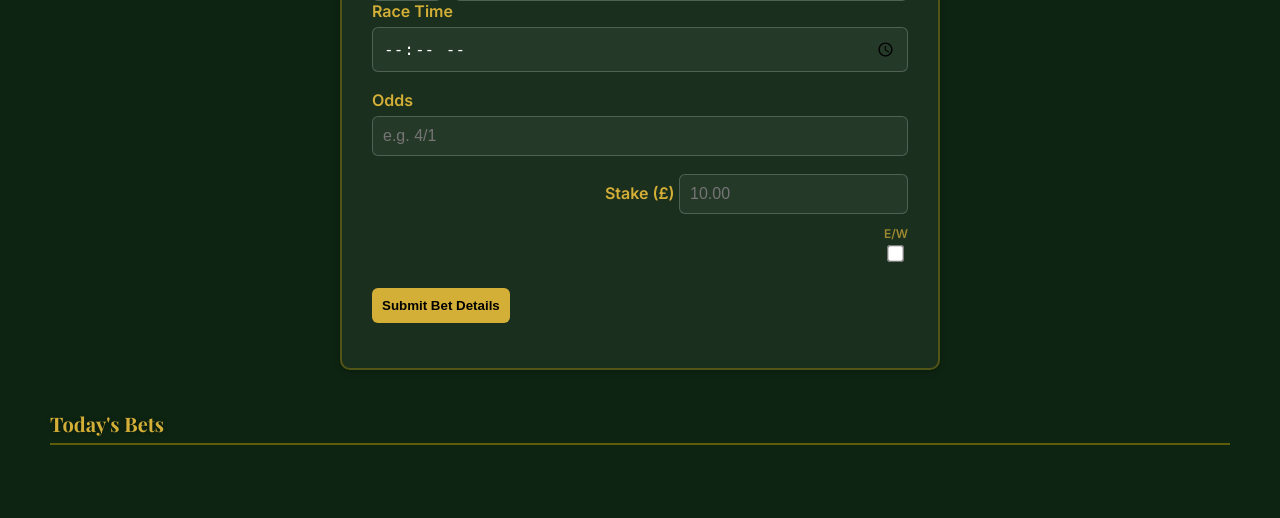
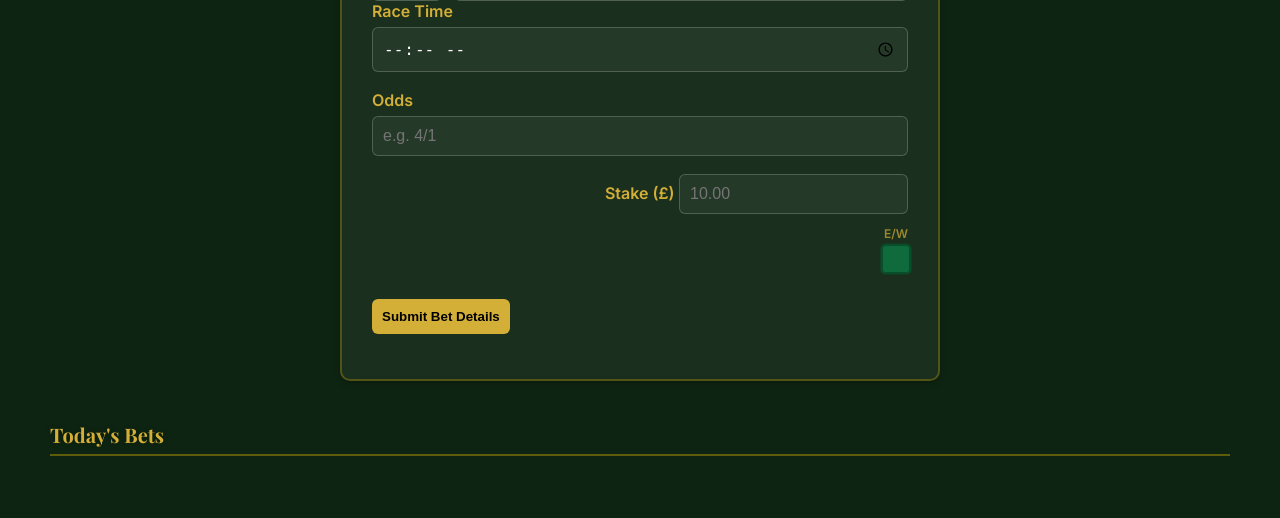
Before and after one commit to craignim1609-pixel/Horse-Racing-Tracker, a FastAPI app: page /raceday in a window 1280 px wide. Shown: the part 1038-1556 px from the top of the page. Before the commit the page ends 1483 px from the top, so only its background shows below. Run offline with FastAPI, Linux system fonts and the light colour scheme; parts of the project's set-up code (start-up, migrations or seed data) failed here and were passed over.

Commit message:
Update main.css

```diff
--- a/app/static/main.css
+++ b/app/static/main.css
@@ -398,6 +398,28 @@ button:active,
     background: rgba(255,255,255,0.05);
     color: #fff;
     border: 1px solid rgba(255,255,255,0.2);
+}
+
+/* Style the E/W checkbox to match input fields */
+#eachWay {
+    width: 20px;
+    height: 20px;
+    appearance: none;
+    border: 2px solid #0a4d2a; /* dark green border */
+    background-color: #0f6b3b; /* green fill */
+    border-radius: 4px;
+    cursor: pointer;
+    transition: background-color 0.2s ease, border-color 0.2s ease;
+}
+
+#eachWay:checked {
+    background-color: #14a35a; /* brighter green when checked */
+    border-color: #14a35a;
+}
+
+#eachWay:focus {
+    outline: none;
+    box-shadow: 0 0 4px rgba(20, 163, 90, 0.6);
 }
 
 /* ========================================= */
```
